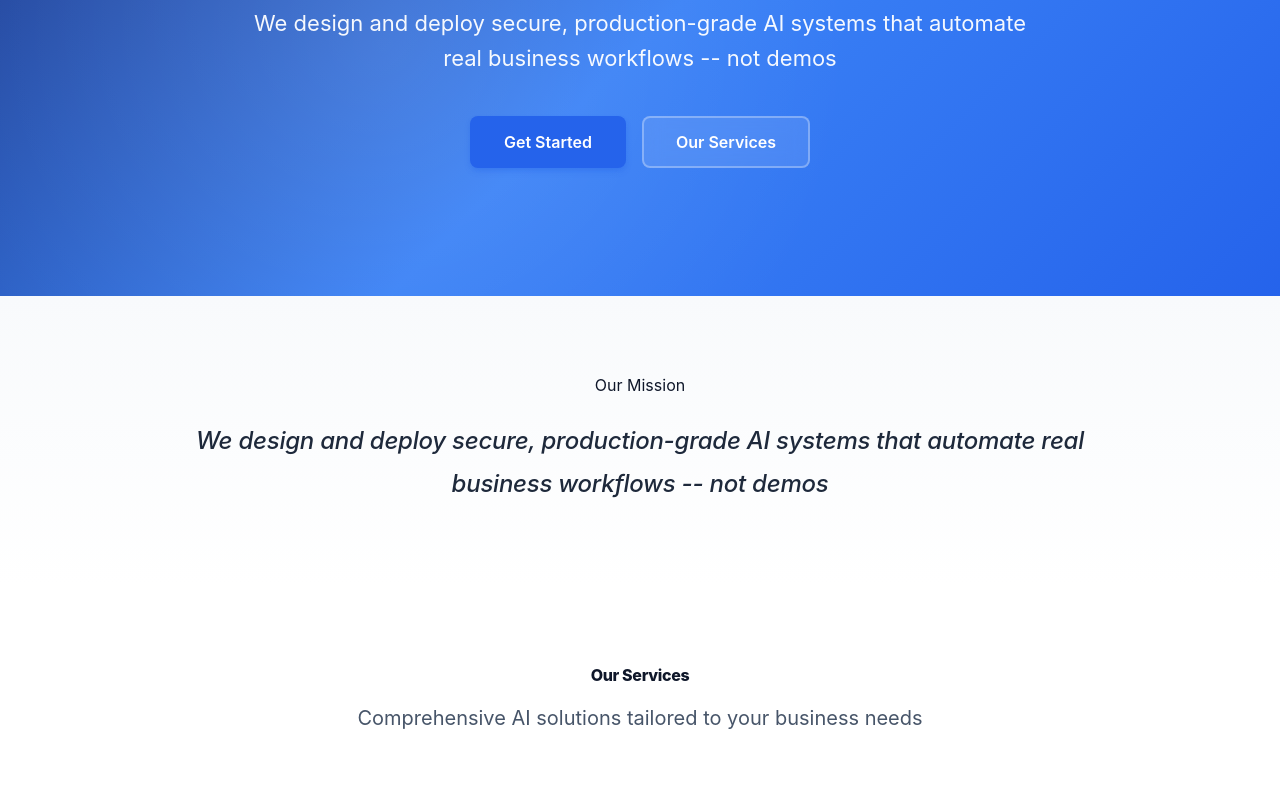
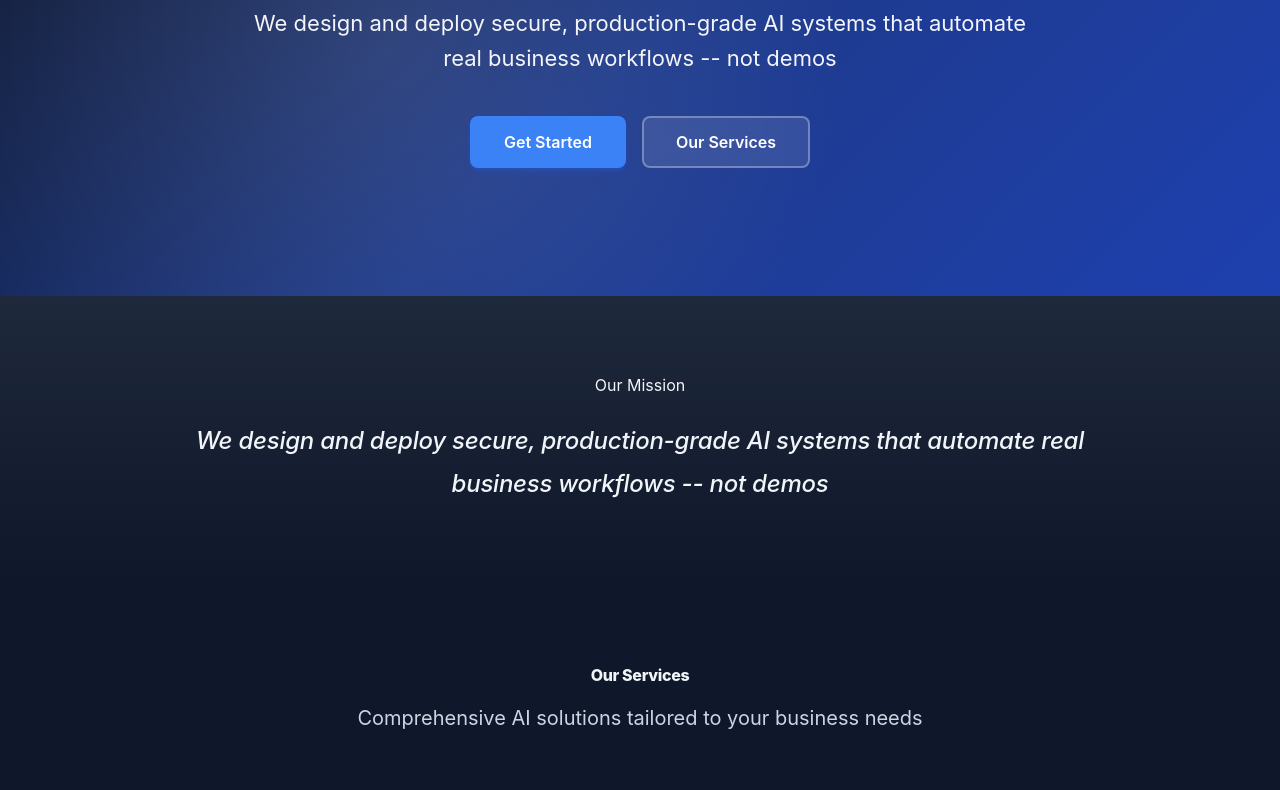
Before and after one commit to aamjad/cognitive-services-llc-website, a plain HTML site: page index.html in a window 1280 px wide. Shown: the part 285-1075 px from the top of the page. Drawn offline with nearby package versions, Linux system fonts and the light colour scheme.

Commit message:
Set dark mode as default and prevent theme flicker on navigation

```diff
--- a/index.html
+++ b/index.html
@@ -7,6 +7,14 @@
     <title>Cognitive Services LLC - AI Solutions for Business</title>
     <script src="https://cdn.tailwindcss.com"></script>
     <link rel="stylesheet" href="styles.css">
+    <script>
+        // Apply theme immediately to prevent flash of wrong theme
+        (function() {
+            const savedTheme = localStorage.getItem('theme');
+            const theme = savedTheme || 'dark';
+            document.documentElement.setAttribute('data-theme', theme);
+        })();
+    </script>
 </head>
 <body>
     <!-- Navigation -->
--- a/script.js
+++ b/script.js
@@ -3,14 +3,16 @@ function initDarkMode() {
     const themeToggle = document.getElementById('themeToggle');
     const html = document.documentElement;
 
-    // Check for saved theme preference or default to system preference
+    // Check for saved theme preference or default to dark mode
     const savedTheme = localStorage.getItem('theme');
-    const systemPrefersDark = window.matchMedia('(prefers-color-scheme: dark)').matches;
 
+    // Theme is already applied by inline script in head, but ensure it's set
     if (savedTheme) {
         html.setAttribute('data-theme', savedTheme);
-    } else if (systemPrefersDark) {
+    } else {
+        // Default to dark mode
         html.setAttribute('data-theme', 'dark');
+        localStorage.setItem('theme', 'dark');
     }
 
     // Toggle theme on button click
@@ -23,7 +25,7 @@ function initDarkMode() {
         });
     }
 
-    // Listen for system theme changes
+    // Listen for system theme changes (only if no saved preference)
     window.matchMedia('(prefers-color-scheme: dark)').addEventListener('change', function(e) {
         if (!localStorage.getItem('theme')) {
             html.setAttribute('data-theme', e.matches ? 'dark' : 'light');
--- a/styles.css
+++ b/styles.css
@@ -44,6 +44,34 @@
     --transition-fast: all 0.15s cubic-bezier(0.4, 0, 0.2, 1);
 }
 
+/* Default to dark mode */
+html {
+    color-scheme: dark;
+}
+
+html:not([data-theme]) {
+    --primary-color: #3b82f6;
+    --primary-dark: #2563eb;
+    --primary-light: #60a5fa;
+    --primary-50: #1e3a8a;
+    --secondary-color: #f1f5f9;
+    --accent-color: #34d399;
+    --accent-hover: #10b981;
+    --text-primary: #f1f5f9;
+    --text-secondary: #cbd5e1;
+    --text-light: #94a3b8;
+    --bg-light: #1e293b;
+    --bg-lighter: #0f172a;
+    --bg-white: #0f172a;
+    --border-color: #334155;
+    --border-hover: #475569;
+    --shadow-sm: 0 1px 2px 0 rgba(0, 0, 0, 0.3);
+    --shadow-md: 0 4px 6px -1px rgba(0, 0, 0, 0.4), 0 2px 4px -1px rgba(0, 0, 0, 0.3);
+    --shadow-lg: 0 10px 15px -3px rgba(0, 0, 0, 0.4), 0 4px 6px -2px rgba(0, 0, 0, 0.3);
+    --shadow-xl: 0 20px 25px -5px rgba(0, 0, 0, 0.5), 0 10px 10px -5px rgba(0, 0, 0, 0.3);
+    --shadow-2xl: 0 25px 50px -12px rgba(0, 0, 0, 0.6);
+}
+
 [data-theme="dark"] {
     --primary-color: #3b82f6;
     --primary-dark: #2563eb;
@@ -67,6 +95,10 @@
     --shadow-2xl: 0 25px 50px -12px rgba(0, 0, 0, 0.6);
 }
 
+[data-theme="light"] {
+    color-scheme: light;
+}
+
 * {
     margin: 0;
     padding: 0;
```
Also changed, not shown: about.html (+8 -0 lines), contact.html (+8 -0 lines), industries.html (+8 -0 lines), services.html (+8 -0 lines).
